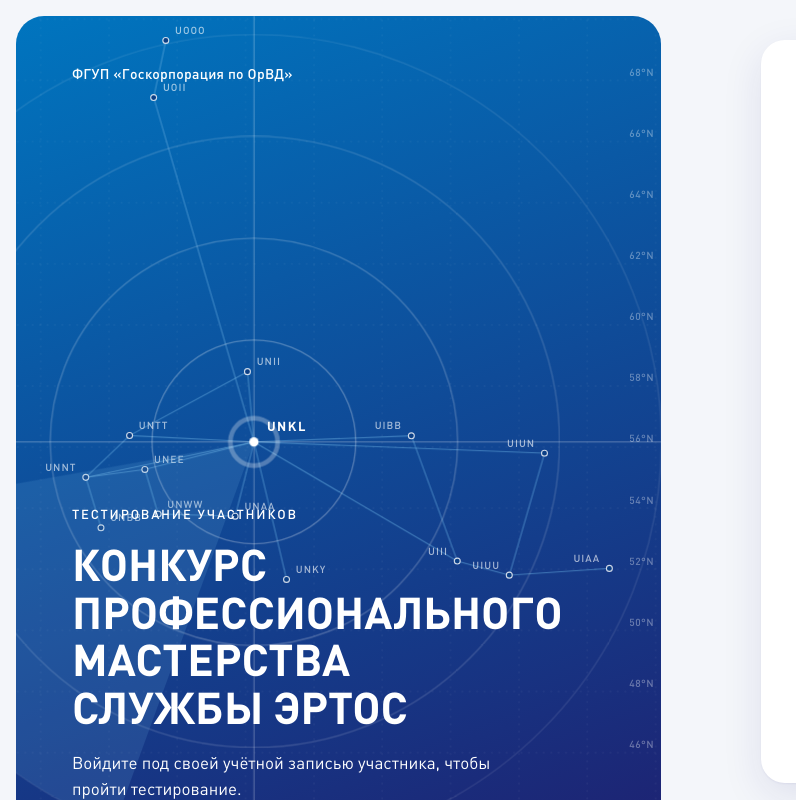
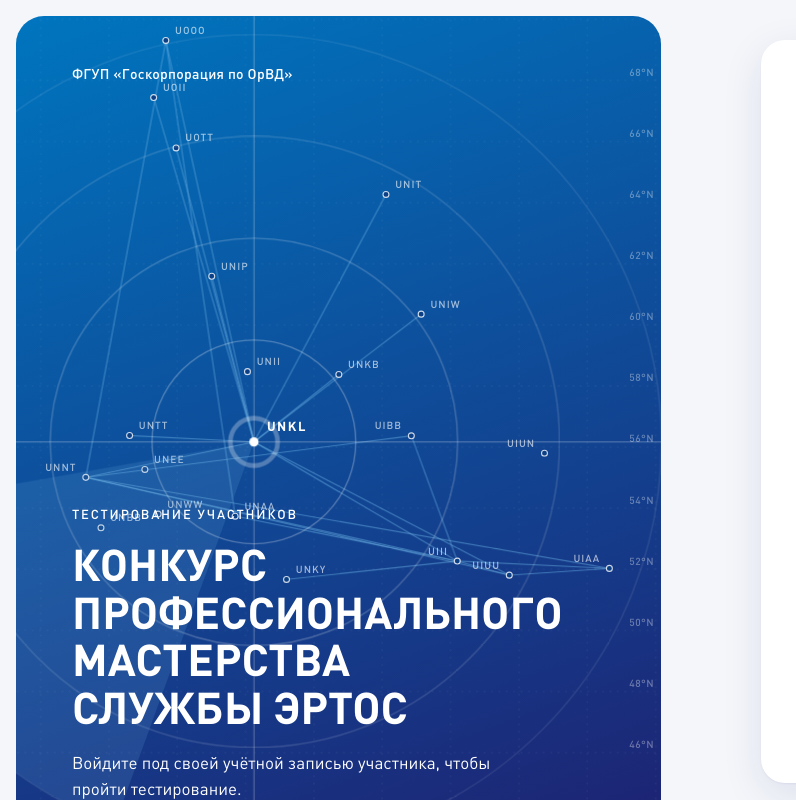
Before and after one commit to VoropaevVladimir/ertos-contest-prototype, a plain HTML site: page design-reference/src/prototype.html in a window 1280 px wide. Shown: the full height of the page, 0-796 px from the left. Drawn offline with Linux system fonts and the light colour scheme.

Commit message:
Карта входа: аэродромы вдоль Енисея, линии по реальным авиалиниям
Co-Authored-By: Claude Sonnet 5.5 <noreply@anthropic.com>

```diff
--- a/design-reference/src/prototype.html
+++ b/design-reference/src/prototype.html
@@ -378,33 +378,35 @@ const PI=n=>MI.svgToIcon(`<svg xmlns="http://www.w3.org/2000/svg" viewBox="0 0 2
       <text x="725.0" y="890">112°E</text>
       </g>
       <g class="routes" fill="none" stroke="#68aee0" stroke-opacity=".55" stroke-width="1.2">
-      <path id="rt-UNKL-UNNT" pathLength="1" style="--i:0" d="M360.0 460.0 L178.4 498.3"/>
-      <path id="rt-UNKL-UNTT" pathLength="1" style="--i:1" d="M360.0 460.0 L225.7 453.1"/>
-      <path id="rt-UNKL-UNEE" pathLength="1" style="--i:2" d="M360.0 460.0 L242.2 489.7"/>
-      <path id="rt-UNKL-UNAA" pathLength="1" style="--i:3" d="M360.0 460.0 L339.7 540.2"/>
-      <path id="rt-UNKL-UNKY" pathLength="1" style="--i:4" d="M360.0 460.0 L395.2 608.5"/>
-      <path id="rt-UNKL-UNII" pathLength="1" style="--i:5" d="M360.0 460.0 L353.0 384.1"/>
-      <path id="rt-UNKL-UIBB" pathLength="1" style="--i:6" d="M360.0 460.0 L530.0 453.4"/>
-      <path id="rt-UNKL-UIII" pathLength="1" style="--i:7" d="M360.0 460.0 L579.6 588.7"/>
-      <path id="rt-UNNT-UNTT" pathLength="1" style="--i:8" d="M178.4 498.3 L225.7 453.1"/>
-      <path id="rt-UNNT-UNBB" pathLength="1" style="--i:9" d="M178.4 498.3 L194.8 552.8"/>
-      <path id="rt-UNEE-UNWW" pathLength="1" style="--i:10" d="M242.2 489.7 L256.5 537.9"/>
-      <path id="rt-UNWW-UNAA" pathLength="1" style="--i:11" d="M256.5 537.9 L339.7 540.2"/>
-      <path id="rt-UNTT-UNII" pathLength="1" style="--i:12" d="M225.7 453.1 L353.0 384.1"/>
-      <path id="rt-UNNT-UNEE" pathLength="1" style="--i:13" d="M178.4 498.3 L242.2 489.7"/>
-      <path id="rt-UNKL-UOII" pathLength="1" style="--i:14" d="M360.0 460.0 L251.7 88.1"/>
-      <path id="rt-UOII-UOOO" pathLength="1" style="--i:15" d="M251.7 88.1 L264.8 26.4"/>
-      <path id="rt-UIBB-UIII" pathLength="1" style="--i:16" d="M530.0 453.4 L579.6 588.7"/>
-      <path id="rt-UIII-UIUU" pathLength="1" style="--i:17" d="M579.6 588.7 L635.8 603.9"/>
-      <path id="rt-UNKL-UIUN" pathLength="1" style="--i:18" d="M360.0 460.0 L673.8 472.2"/>
-      <path id="rt-UIUN-UIUU" pathLength="1" style="--i:19" d="M673.8 472.2 L635.8 603.9"/>
-      <path id="rt-UIUU-UIAA" pathLength="1" style="--i:20" d="M635.8 603.9 L743.9 596.6"/>
+      <path id="rt-UNKL-UIII" pathLength="1" style="--i:0" d="M360.0 460.0 L579.6 588.7"/>
+      <path id="rt-UNKL-UIUU" pathLength="1" style="--i:1" d="M360.0 460.0 L635.8 603.9"/>
+      <path id="rt-UNKL-UNIP" pathLength="1" style="--i:2" d="M360.0 460.0 L314.4 281.1"/>
+      <path id="rt-UNKL-UNNT" pathLength="1" style="--i:3" d="M360.0 460.0 L178.4 498.3"/>
+      <path id="rt-UNKL-UNTT" pathLength="1" style="--i:4" d="M360.0 460.0 L225.7 453.1"/>
+      <path id="rt-UNKL-UOII" pathLength="1" style="--i:5" d="M360.0 460.0 L251.7 88.1"/>
+      <path id="rt-UNKL-UOOO" pathLength="1" style="--i:6" d="M360.0 460.0 L264.8 26.4"/>
+      <path id="rt-UNKL-UOTT" pathLength="1" style="--i:7" d="M360.0 460.0 L275.9 142.5"/>
+      <path id="rt-UNKL-UNKB" pathLength="1" style="--i:8" d="M360.0 460.0 L451.7 387.1"/>
+      <path id="rt-UNKL-UNIT" pathLength="1" style="--i:9" d="M360.0 460.0 L502.6 192.7"/>
+      <path id="rt-UNKL-UNIW" pathLength="1" style="--i:10" d="M360.0 460.0 L540.6 322.0"/>
+      <path id="rt-UIAA-UIII" pathLength="1" style="--i:11" d="M743.9 596.6 L579.6 588.7"/>
+      <path id="rt-UIAA-UIUU" pathLength="1" style="--i:12" d="M743.9 596.6 L635.8 603.9"/>
+      <path id="rt-UIAA-UNNT" pathLength="1" style="--i:13" d="M743.9 596.6 L178.4 498.3"/>
+      <path id="rt-UIBB-UIII" pathLength="1" style="--i:14" d="M530.0 453.4 L579.6 588.7"/>
+      <path id="rt-UIBB-UNNT" pathLength="1" style="--i:15" d="M530.0 453.4 L178.4 498.3"/>
+      <path id="rt-UIII-UIUU" pathLength="1" style="--i:16" d="M579.6 588.7 L635.8 603.9"/>
+      <path id="rt-UIII-UNAA" pathLength="1" style="--i:17" d="M579.6 588.7 L339.7 540.2"/>
+      <path id="rt-UIII-UNKY" pathLength="1" style="--i:18" d="M579.6 588.7 L395.2 608.5"/>
+      <path id="rt-UIII-UNNT" pathLength="1" style="--i:19" d="M579.6 588.7 L178.4 498.3"/>
+      <path id="rt-UIUU-UNNT" pathLength="1" style="--i:20" d="M635.8 603.9 L178.4 498.3"/>
+      <path id="rt-UNAA-UOOO" pathLength="1" style="--i:21" d="M339.7 540.2 L264.8 26.4"/>
+      <path id="rt-UNNT-UOOO" pathLength="1" style="--i:22" d="M178.4 498.3 L264.8 26.4"/>
       </g><g class="blips" fill="#ffffff">
-      <circle r="2.6"><animateMotion dur="14s" begin="2s" repeatCount="indefinite" keyPoints="1;0" keyTimes="0;1" calcMode="linear"><mpath href="#rt-UNKL-UNNT"/></animateMotion></circle>
-      <circle r="2.6"><animateMotion dur="17s" begin="3.5s" repeatCount="indefinite" keyPoints="0;1" keyTimes="0;1" calcMode="linear"><mpath href="#rt-UNKL-UIBB"/></animateMotion></circle>
-      <circle r="2.6"><animateMotion dur="11s" begin="5s" repeatCount="indefinite" keyPoints="0;1" keyTimes="0;1" calcMode="linear"><mpath href="#rt-UNKL-UNII"/></animateMotion></circle>
-      <circle r="2.6"><animateMotion dur="12s" begin="6s" repeatCount="indefinite" keyPoints="1;0" keyTimes="0;1" calcMode="linear"><mpath href="#rt-UNKL-UNAA"/></animateMotion></circle>
-      <circle r="2.6"><animateMotion dur="13s" begin="4s" repeatCount="indefinite" keyPoints="0;1" keyTimes="0;1" calcMode="linear"><mpath href="#rt-UNKL-UOII"/></animateMotion></circle>
+      <circle r="2.6"><animateMotion dur="14s" begin="2s" repeatCount="indefinite" keyPoints="0;1" keyTimes="0;1" calcMode="linear"><mpath href="#rt-UNKL-UOOO"/></animateMotion></circle>
+      <circle r="2.6"><animateMotion dur="17s" begin="3.5s" repeatCount="indefinite" keyPoints="0;1" keyTimes="0;1" calcMode="linear"><mpath href="#rt-UNKL-UIII"/></animateMotion></circle>
+      <circle r="2.6"><animateMotion dur="11s" begin="5s" repeatCount="indefinite" keyPoints="0;1" keyTimes="0;1" calcMode="linear"><mpath href="#rt-UNKL-UOTT"/></animateMotion></circle>
+      <circle r="2.6"><animateMotion dur="12s" begin="6s" repeatCount="indefinite" keyPoints="1;0" keyTimes="0;1" calcMode="linear"><mpath href="#rt-UNKL-UNNT"/></animateMotion></circle>
+      <circle r="2.6"><animateMotion dur="13s" begin="4s" repeatCount="indefinite" keyPoints="0;1" keyTimes="0;1" calcMode="linear"><mpath href="#rt-UNKL-UNIW"/></animateMotion></circle>
       <circle r="2.6"><animateMotion dur="10s" begin="7s" repeatCount="indefinite" keyPoints="0;1" keyTimes="0;1" calcMode="linear"><mpath href="#rt-UIII-UIUU"/></animateMotion></circle>
       </g><g class="apts">
       <g class="apt main" style="--i:0"><text x="374" y="448" fill="#ffffff" font-size="14" font-weight="700" letter-spacing=".12em">UNKL</text></g>
@@ -423,6 +425,11 @@ const PI=n=>MI.svgToIcon(`<svg xmlns="http://www.w3.org/2000/svg" viewBox="0 0 2
       <g class="apt" style="--i:13"><circle cx="635.8" cy="603.9" r="3.2" fill="#0b3f86" stroke="#ffffff" stroke-opacity=".8" stroke-width="1.2"/><text x="625.8" y="596.9" text-anchor="end" fill="#ffffff" fill-opacity=".62" font-size="11" font-weight="500" letter-spacing=".1em">UIUU</text></g>
       <g class="apt" style="--i:14"><circle cx="673.8" cy="472.2" r="3.2" fill="#0b3f86" stroke="#ffffff" stroke-opacity=".8" stroke-width="1.2"/><text x="663.8" y="465.2" text-anchor="end" fill="#ffffff" fill-opacity=".62" font-size="11" font-weight="500" letter-spacing=".1em">UIUN</text></g>
       <g class="apt" style="--i:15"><circle cx="743.9" cy="596.6" r="3.2" fill="#0b3f86" stroke="#ffffff" stroke-opacity=".8" stroke-width="1.2"/><text x="733.9" y="589.6" text-anchor="end" fill="#ffffff" fill-opacity=".62" font-size="11" font-weight="500" letter-spacing=".1em">UIAA</text></g>
+      <g class="apt" style="--i:16"><circle cx="275.9" cy="142.5" r="3.2" fill="#0b3f86" stroke="#ffffff" stroke-opacity=".8" stroke-width="1.2"/><text x="285.9" y="135.5" text-anchor="start" fill="#ffffff" fill-opacity=".62" font-size="11" font-weight="500" letter-spacing=".1em">UOTT</text></g>
+      <g class="apt" style="--i:17"><circle cx="314.4" cy="281.1" r="3.2" fill="#0b3f86" stroke="#ffffff" stroke-opacity=".8" stroke-width="1.2"/><text x="324.4" y="274.1" text-anchor="start" fill="#ffffff" fill-opacity=".62" font-size="11" font-weight="500" letter-spacing=".1em">UNIP</text></g>
+      <g class="apt" style="--i:18"><circle cx="502.6" cy="192.7" r="3.2" fill="#0b3f86" stroke="#ffffff" stroke-opacity=".8" stroke-width="1.2"/><text x="512.6" y="185.7" text-anchor="start" fill="#ffffff" fill-opacity=".62" font-size="11" font-weight="500" letter-spacing=".1em">UNIT</text></g>
+      <g class="apt" style="--i:19"><circle cx="540.6" cy="322.0" r="3.2" fill="#0b3f86" stroke="#ffffff" stroke-opacity=".8" stroke-width="1.2"/><text x="550.6" y="315.0" text-anchor="start" fill="#ffffff" fill-opacity=".62" font-size="11" font-weight="500" letter-spacing=".1em">UNIW</text></g>
+      <g class="apt" style="--i:20"><circle cx="451.7" cy="387.1" r="3.2" fill="#0b3f86" stroke="#ffffff" stroke-opacity=".8" stroke-width="1.2"/><text x="461.7" y="380.1" text-anchor="start" fill="#ffffff" fill-opacity=".62" font-size="11" font-weight="500" letter-spacing=".1em">UNKB</text></g>
       </g></g>
       <g fill="none" stroke="#ffffff">
         <line class="ax" pathLength="1" x1="0" y1="460" x2="800" y2="460" stroke-opacity=".35" stroke-width="1"/>
```
Also changed, not shown: 1 other file.
